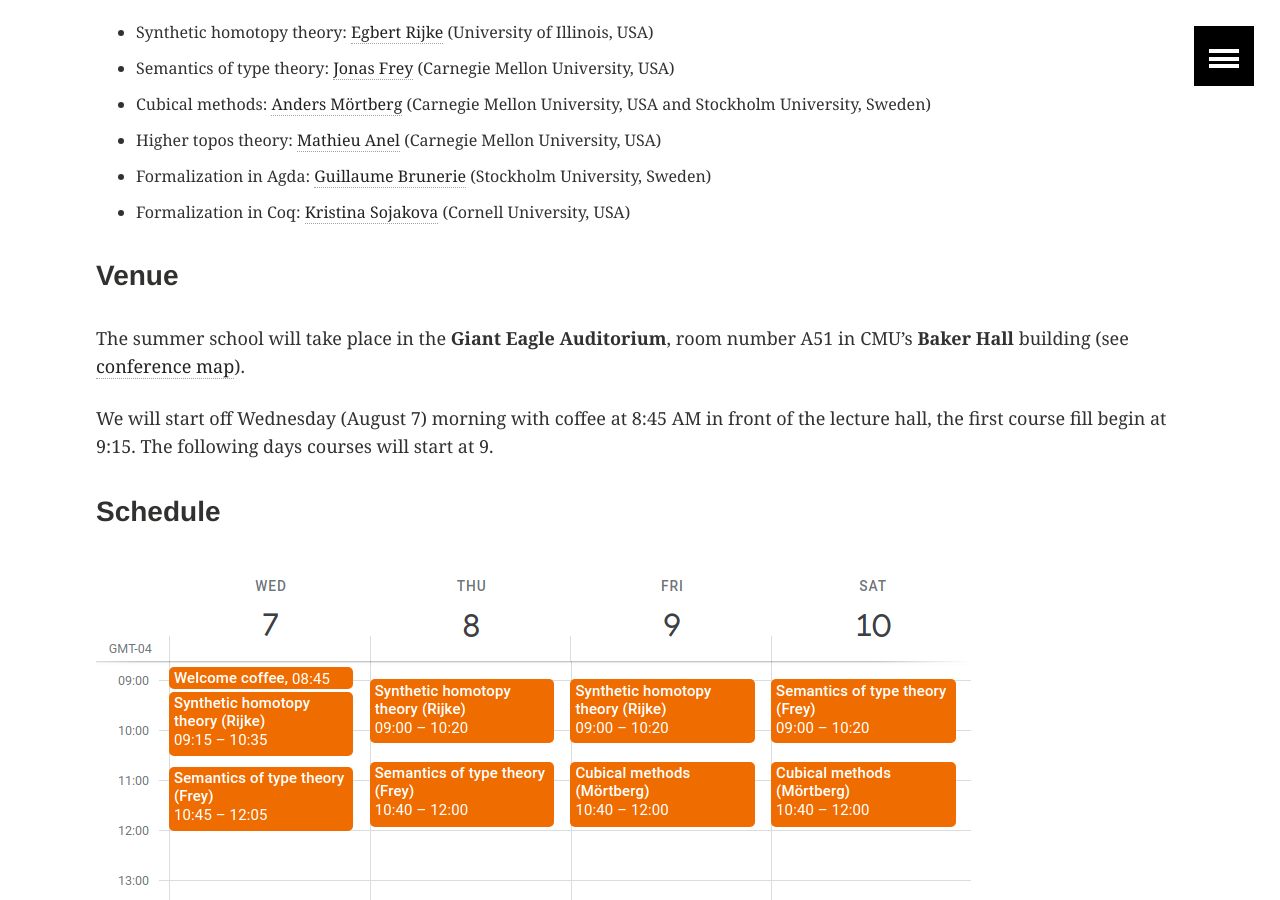
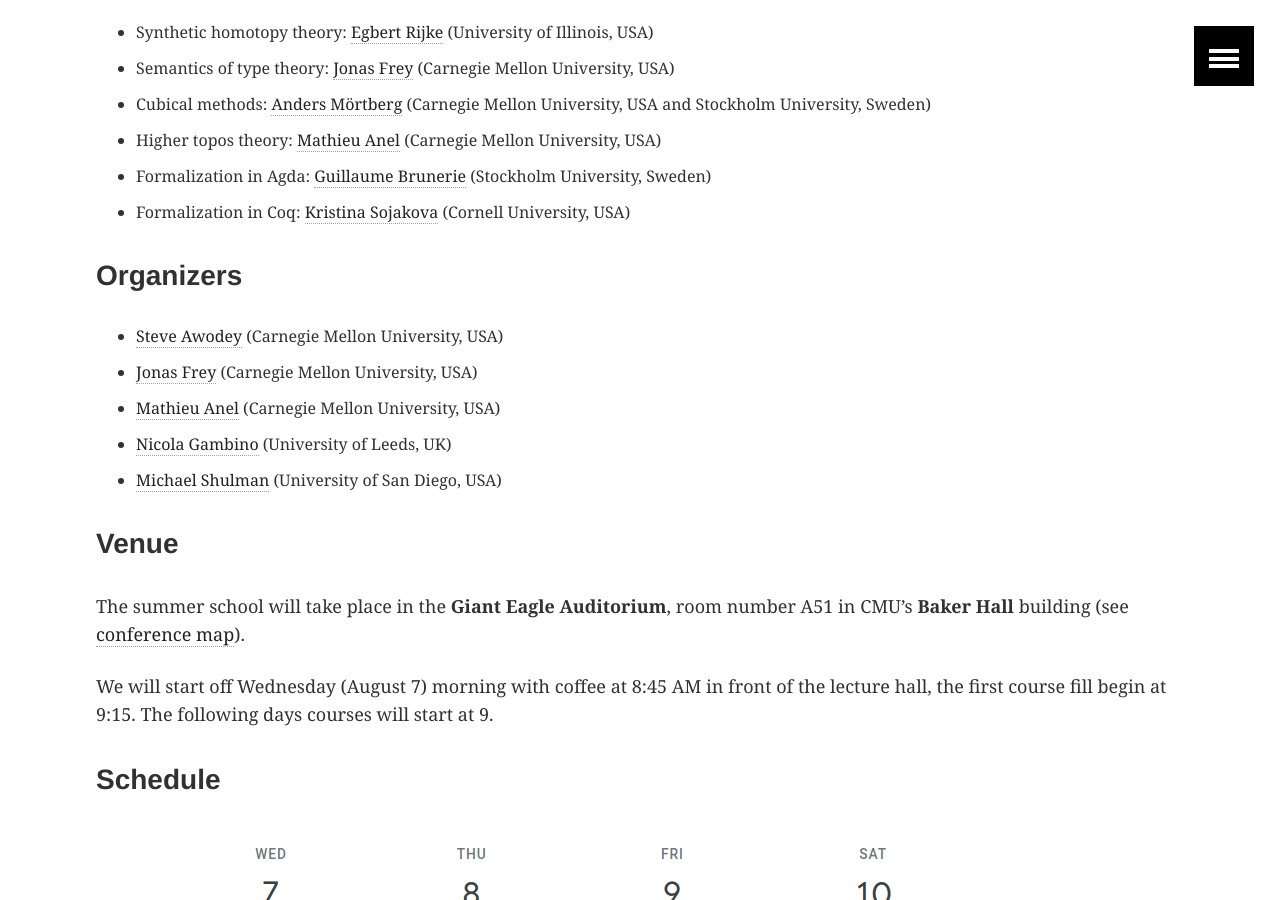
Before and after one commit to HoTT/HoTT-2019, a Jekyll site: the page built from summer-school.md, in a window 1280 px wide and 900 px high, scrolled down 584 px. Built offline with Jekyll 4.4.1, drawn with Linux system fonts in a browser that asks for light colours; some of the changed text lies outside the part shown.

Commit message:
more summer school updates

```diff
--- a/summer-school.md
+++ b/summer-school.md
@@ -12,6 +12,14 @@ title: "HoTT Summer School - August 7 to 10"
 * Higher topos theory: [Mathieu Anel](http://mathieu.anel.free.fr) (Carnegie Mellon University, USA)
 * Formalization in Agda: [Guillaume Brunerie](https://guillaumebrunerie.github.io) (Stockholm University, Sweden)
 * Formalization in Coq: [Kristina Sojakova](http://www.cs.cornell.edu/~ks858/) (Cornell University, USA)
+
+### Organizers
+
+* [Steve Awodey](https://www.andrew.cmu.edu/user/awodey/) (Carnegie Mellon University, USA)
+* [Jonas Frey](https://sites.google.com/site/jonasfreysite/) (Carnegie Mellon University, USA)
+* [Mathieu Anel](http://mathieu.anel.free.fr/) (Carnegie Mellon University, USA)
+* [Nicola Gambino](http://www1.maths.leeds.ac.uk/~pmtng/) (University of Leeds, UK)
+* [Michael Shulman](http://home.sandiego.edu/~shulman/) (University of San Diego, USA)
 
 ### Venue
 
```
Also changed, not shown: other parts of summer-school.md (+0 -7 lines).
